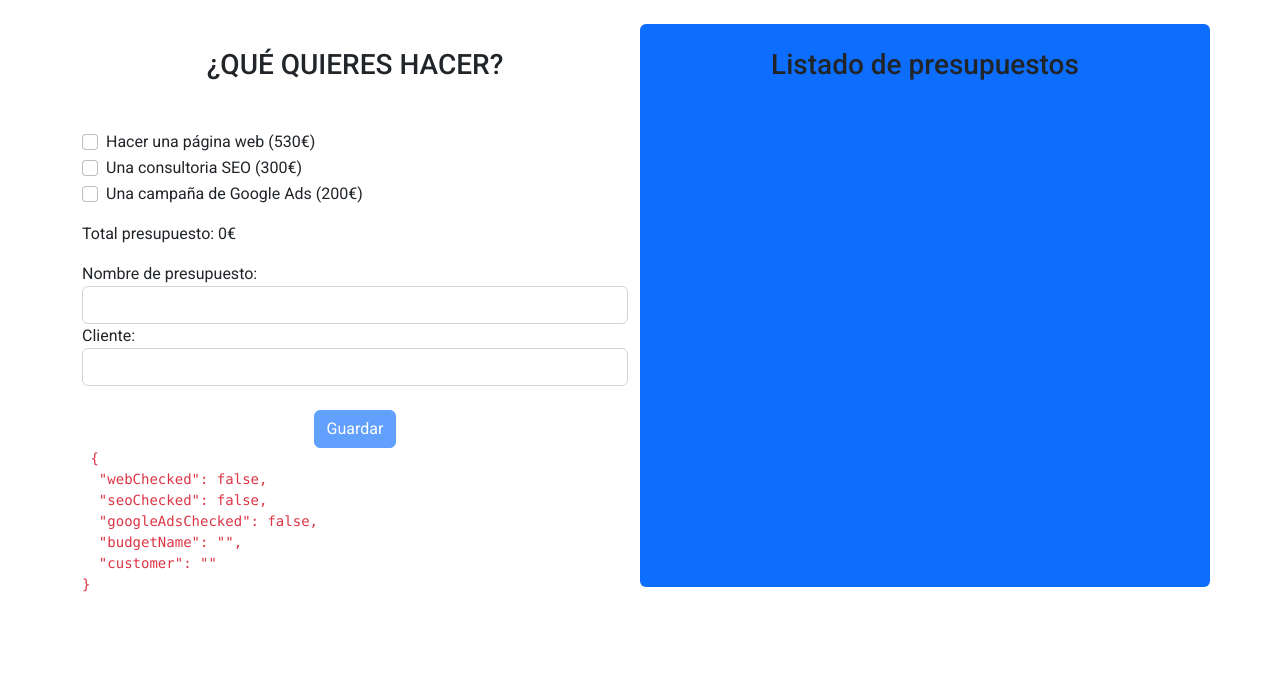
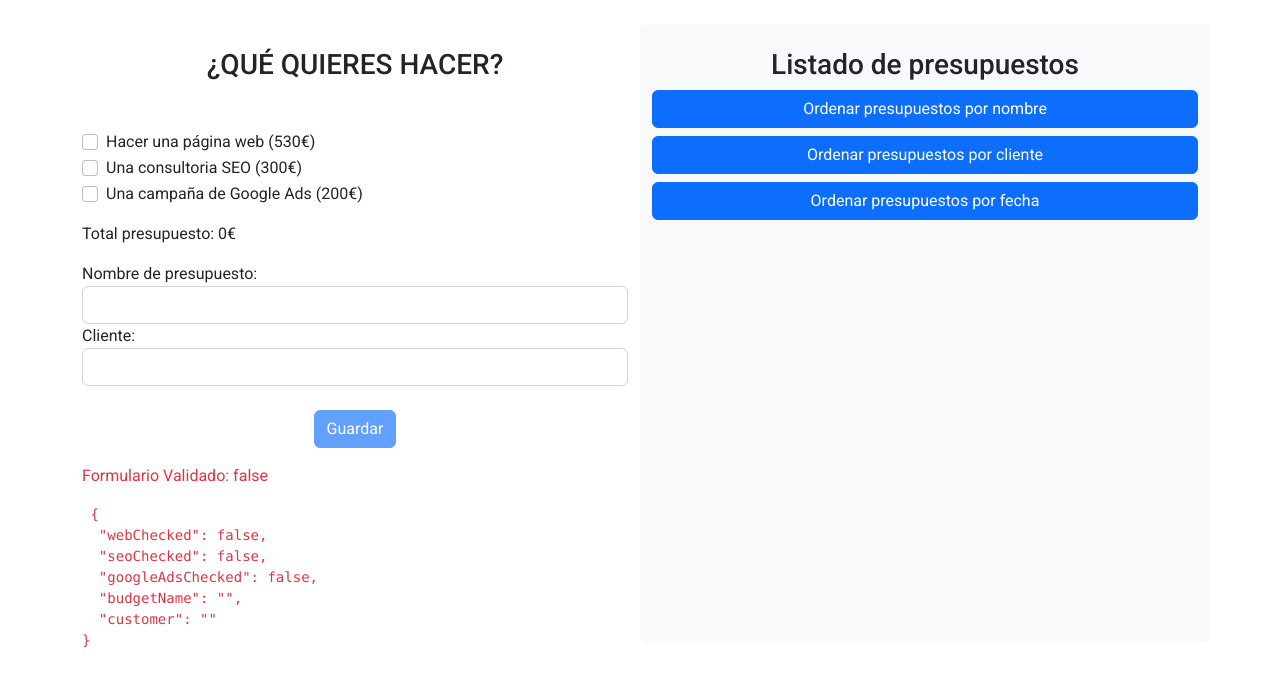
Before and after one commit to evarkitecta/app-budget-bst-material, an Angular app: page /home in a window 1280 px wide. Shown: the top 686 px of the page. Built offline with nearby package versions, Linux system fonts and the light colour scheme.

Commit message:
Exercici 7

```diff
--- a/src/app/budget-list/budget-list.component.html
+++ b/src/app/budget-list/budget-list.component.html
@@ -1,16 +1,26 @@
 <h3>Listado de presupuestos</h3>
+<!-- ********************************** -->
+<!-- *Ejercicio 7: Botones de filtrado -->
+<!-- ********************************** -->
+<div class="d-flex flex-column ">
+  <button class="btn btn-primary mb-2" (click)="sortByName()">Ordenar presupuestos por nombre</button>
+  <button class="btn btn-primary mb-2" (click)="sortByCustomer()">Ordenar presupuestos por cliente</button>
+  <button class="btn btn-primary mb-2" (click)="sortByDate()">Ordenar presupuestos por fecha</button>
+</div>
+<!-- ********************************************* -->
+<!-- *Ejercicio 6: Mostrar listado de presupuestos -->
+<!-- ********************************************* -->
 <div class="budget-list">
   <ul class="list-unstyled">
-    <li *ngFor="let budget of budgets">
+    <li *ngFor="let budget of budgets" class="border rounded mb-2">
       <i>Nombre Presupuesto: </i> <b>{{ budget.budgetName }}</b>
       <br>
-      <i>Cliente: </i> <b>{{ budget.client }}</b>
+      <i>Cliente: </i> <b>{{ budget.customer}}</b>
       <br>
       <i>Precio: </i> <b>{{ budget.price }}€</b>
       <br>
-      <!-- Fecha de Creación: -->
-      <!-- {{ budget.date | date : "dd/MM/yyyy HH:mm:ss" }} -->
-      <hr>
+      <i>Fecha:</i>
+      <b>{{ budget.date | date : "dd/MM/yyyy HH:mm:ss" }}</b>
     </li>
   </ul>
 </div>
--- a/src/app/budget-list/budget-list.component.ts
+++ b/src/app/budget-list/budget-list.component.ts
@@ -9,16 +9,70 @@ import { Budget } from '../shared/interfaces/budget.interface';
 })
 export class BudgetListComponent implements OnInit {
   public budgets: Budget[] = [];
-
+  public filteredBudgets: Budget[] = [];
+  // public sortedByName: Boolean = false;
+  // public sortedByDate: Boolean = false;
   constructor(private budgetService: CalculateBudgetService) {
 
   }
   ngOnInit(): void {
-    // this.budgets = this.budgetService.budgetsList;
-    this.budgetService.budget$.subscribe((resp) => {
-      this.budgets = [...resp];
+    this.budgets = this.budgetService.budgetsList;
+    // this.budgetService.budget$.subscribe((resp) => {
+    //   this.budgets = [...resp];
+    // });
+  }
+
+  sortByName() {
+    // this.budgets = this.budgets.sort((a: Budget, b: Budget) => {
+    this.budgets.sort((a: Budget, b: Budget) => {
+      const nameA = a.budgetName.toLowerCase();
+      const nameB = b.budgetName.toLowerCase();
+      return nameA.localeCompare(nameB);
+      //console.log('ordenarPorNombre ' + nombreA + nombreB )
+      // if (nameA < nameB) {
+      //   return -1;
+      // }
+      // if (nameA > nameB) {
+      //   return 1;
+      // }
+      // return 0;
+    });
+    // this.sortedByDate = false;
+    // this.sortedByName = true;
+  }
+  sortByCustomer() {
+    // this.budgets = this.budgets.sort((a: Budget, b: Budget) => {
+    this.budgets.sort((a: Budget, b: Budget) => {
+      const nameA = a.customer.toLowerCase();
+      const nameB = b.customer.toLowerCase();
+      return nameA.localeCompare(nameB);
+      //console.log('ordenarPorNombre ' + nombreA + nombreB )
+      // if (nameA < nameB) {
+      //   return -1;
+      // }
+      // if (nameA > nameB) {
+      //   return 1;
+      // }
+      // return 0;
+    });
+    // this.sortedByDate = false;
+    // this.sortedByName = true;
+  }
+
+  sortByDate() {
+    // this.budgets = this.budgets.sort((a: Budget, b: Budget) => {
+    //   return new Date(b.date) - new Date(a.date);
+    // });
+    //*Ordenado de más reciente a más antiguo
+    this.budgets.sort((a: Budget, b: Budget) => {
+      const dateA = new Date(a.date);
+      const dateB = new Date(b.date);
+      return dateB.getTime() - dateA.getTime();
     });
 
+    // this.sortedByDate = true;
+    // this.sortedByName = false;
+  }
 
-  }
+
 }
--- a/src/app/home/home.component.html
+++ b/src/app/home/home.component.html
@@ -21,9 +21,9 @@
          <label for="checkGoogleAds" class="form-check-label">Una campaña de Google Ads (200€)</label>
        </div>
        <p class=" mt-3">Total presupuesto: {{totalBudgetPrice}}€</p>
-       <!-- ****************************** -->
-       <!-- *Exercici 6: Inputs formulari -->
-       <!-- ****************************** -->
+       <!-- ******************************************* -->
+       <!-- *Exercici 6: Inputs formulari  -->
+       <!-- ******************************************* -->
        <div class="details-section">
          <div>
            <label for="budgetName">Nombre de presupuesto:</label>
@@ -41,11 +41,16 @@
            Guardar
          </button>
        </div>
+       <div class="my-3 text-danger">Formulario Validado: {{budgetForm.valid | json}}</div>
      </form>
      <!-- Mostrar en pantalla los valores del formulario en formato JSON -->
      <pre class="mb-3 text-danger"> {{budgetForm.value | json}}</pre>
    </div>
-   <div class="col col-md-6 text-center bg-primary my-4 rounded">
+   <!-- Componente budget-list -->
+   <!-- ******************************************* -->
+   <!-- *Exercici 6: Componente budget-list.  -->
+   <!-- ******************************************* -->
+   <div class="col col-md-6 text-center bg-light my-4 rounded">
      <div class="mt-4 text-center">
        <app-budget-list></app-budget-list>
      </div>
--- a/src/app/shared/interfaces/budget.interface.ts
+++ b/src/app/shared/interfaces/budget.interface.ts
@@ -1,5 +1,6 @@
 export interface Budget {
   budgetName: string;
-  client: string;
+  customer: string;
   price: number;
+  date: Date;
 }
--- a/src/app/shared/services/calculate-budget.service.ts
+++ b/src/app/shared/services/calculate-budget.service.ts
@@ -17,20 +17,22 @@ export class CalculateBudgetService {
 
   // Exercici 6
   public budgetsList: Budget[] = [];
-  budget$ = new Subject<any>
+  // budget$ = new Subject<any>
 
   addBudget(name: string, customer: string, price: number): void {
     const budget: Budget = {
       budgetName: name,
-      client: customer,
-      price: price
+      customer: customer,
+      price: price,
+      date: new Date()
     }
     this.budgetsList.push(budget);
-    this.budget$.next(this.budgetsList)
+    // this.budget$.next(this.budgetsList)
     console.log(this.budgetsList)
   }
 
   // getBudgetsList() {
   //   return this.budgetsList;
   // }
+
 }
```
